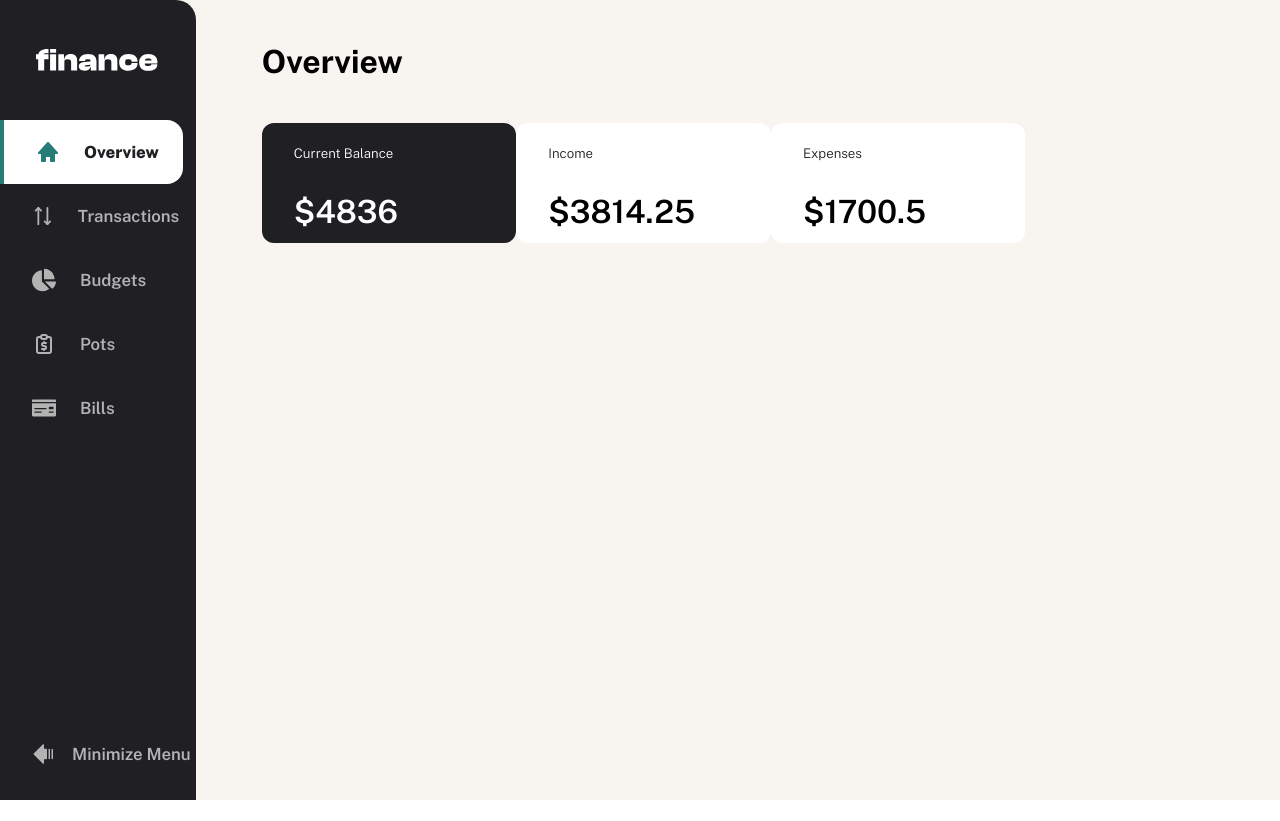
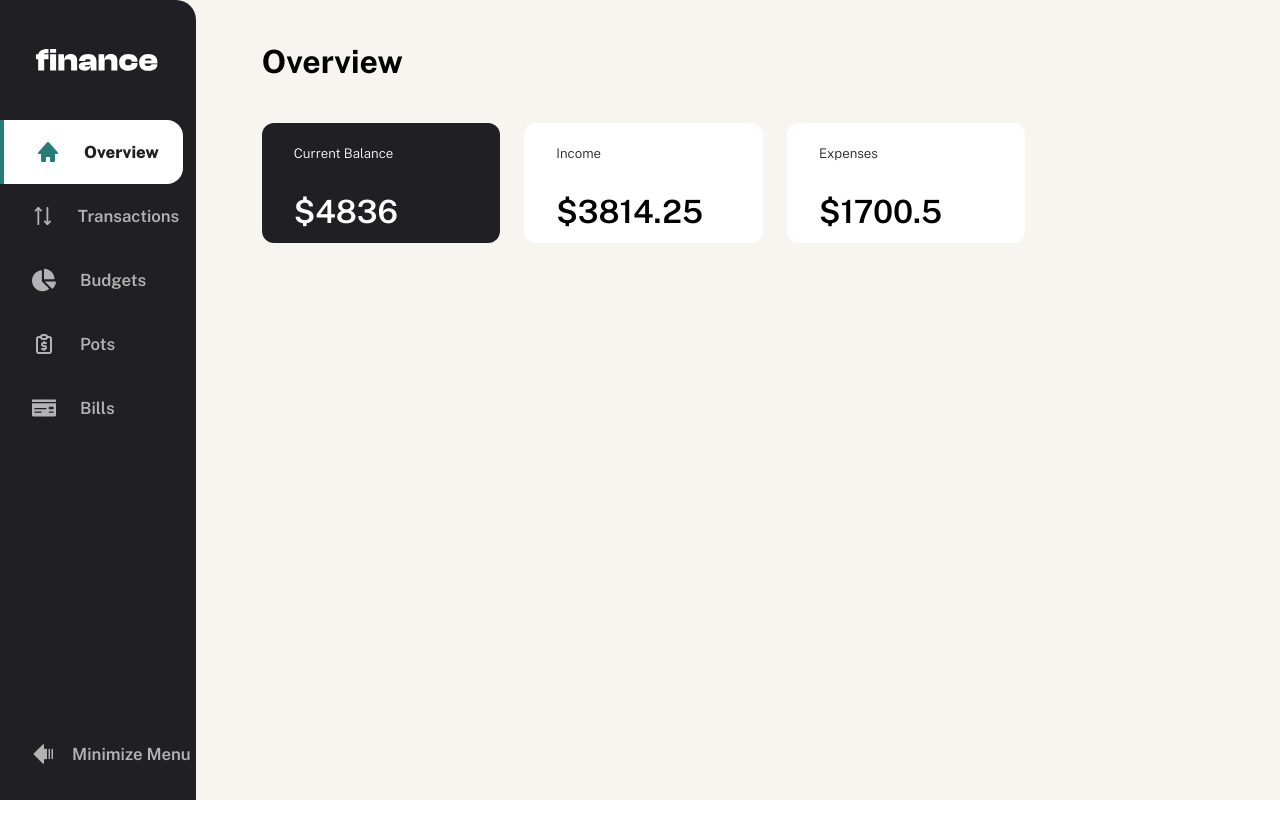
Before and after one commit to JurgenMik/FinanceApp, a React (Create React App) app: page / in a window 1280 px wide. Built offline with nearby package versions, Linux system fonts and the light colour scheme.

Commit message:
FS-improved-spacing-between-balance-segments

```diff
--- a/src/pages/overview/components/Finances/Finances.scss
+++ b/src/pages/overview/components/Finances/Finances.scss
@@ -4,4 +4,5 @@
     width: 75%;
     display: flex;
     justify-content: space-between;
+    gap: 1.5rem;
 }
```
